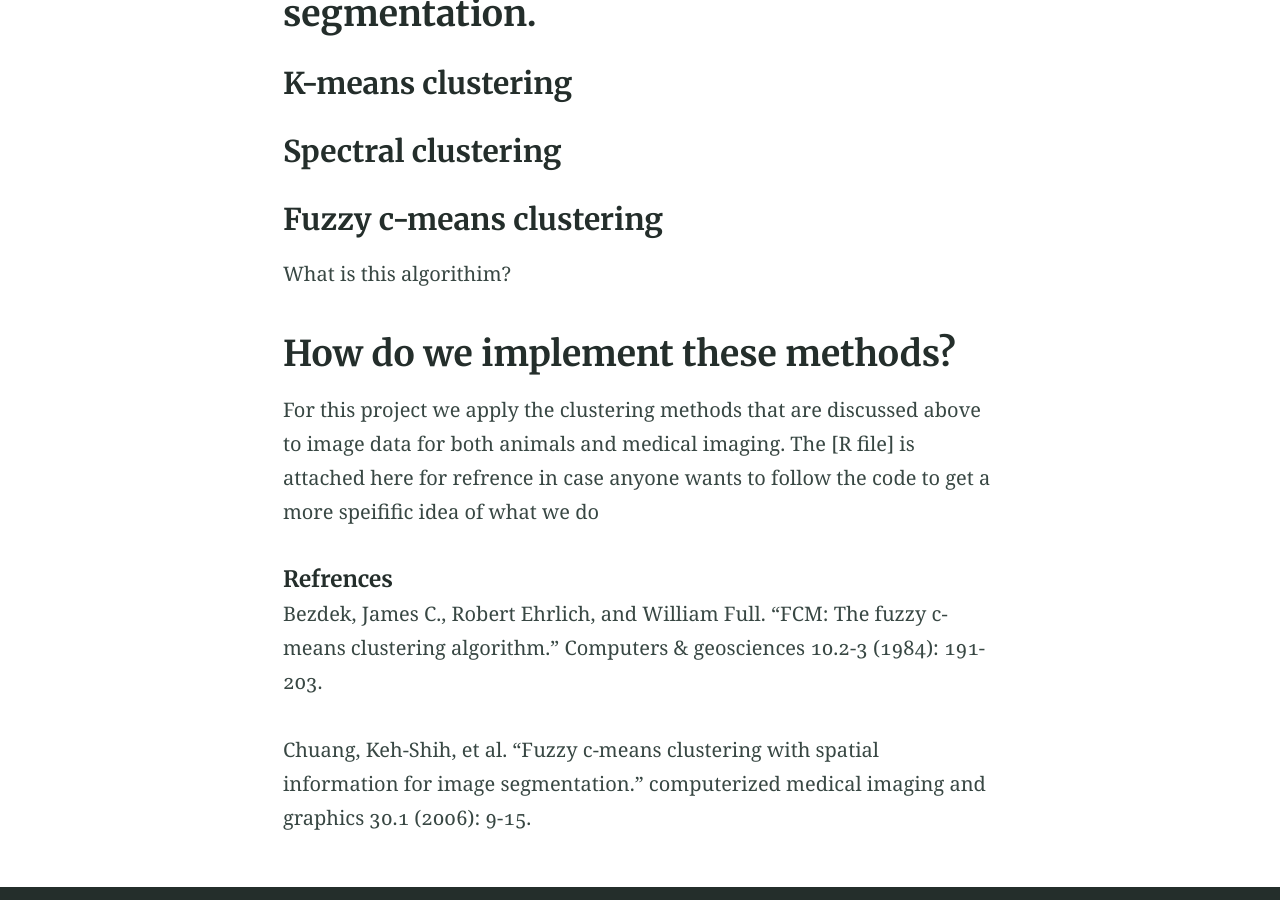
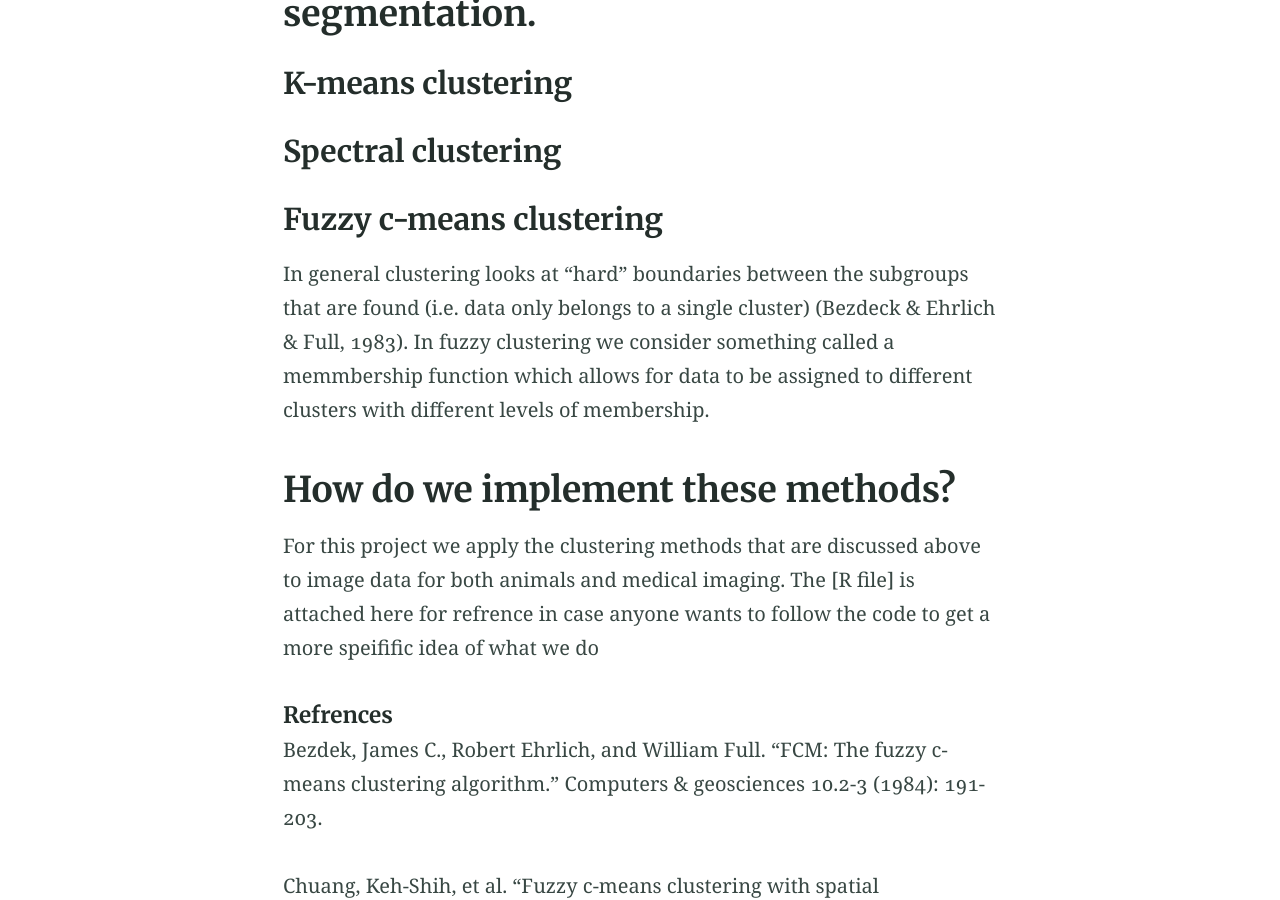
Before and after one commit to timhedspeth/timhedspeth.github.io, a Jekyll site: the page built from php2650final.md, in a window 1280 px wide and 900 px high, scrolled down 1062 px. Built offline with Jekyll 4.4.1, drawn with Linux system fonts in a browser that asks for light colours; our own code applies the rules of GitHub Pages for plain Markdown files.

Commit message:
Update php2650final.md

```diff
--- a/php2650final.md
+++ b/php2650final.md
@@ -22,7 +22,7 @@ Clustering is a general technique in statistical learning, where we are trying t
 
 
 ### Fuzzy c-means clustering
-What is this algorithim?
+In general clustering looks at "hard" boundaries between the subgroups that are found (i.e. data only belongs to a single cluster) (Bezdeck & Ehrlich & Full, 1983). In fuzzy clustering we consider something called a memmbership function which allows for data to be assigned to different clusters with different levels of membership.
 
 
 ## How do we implement these methods?
```
